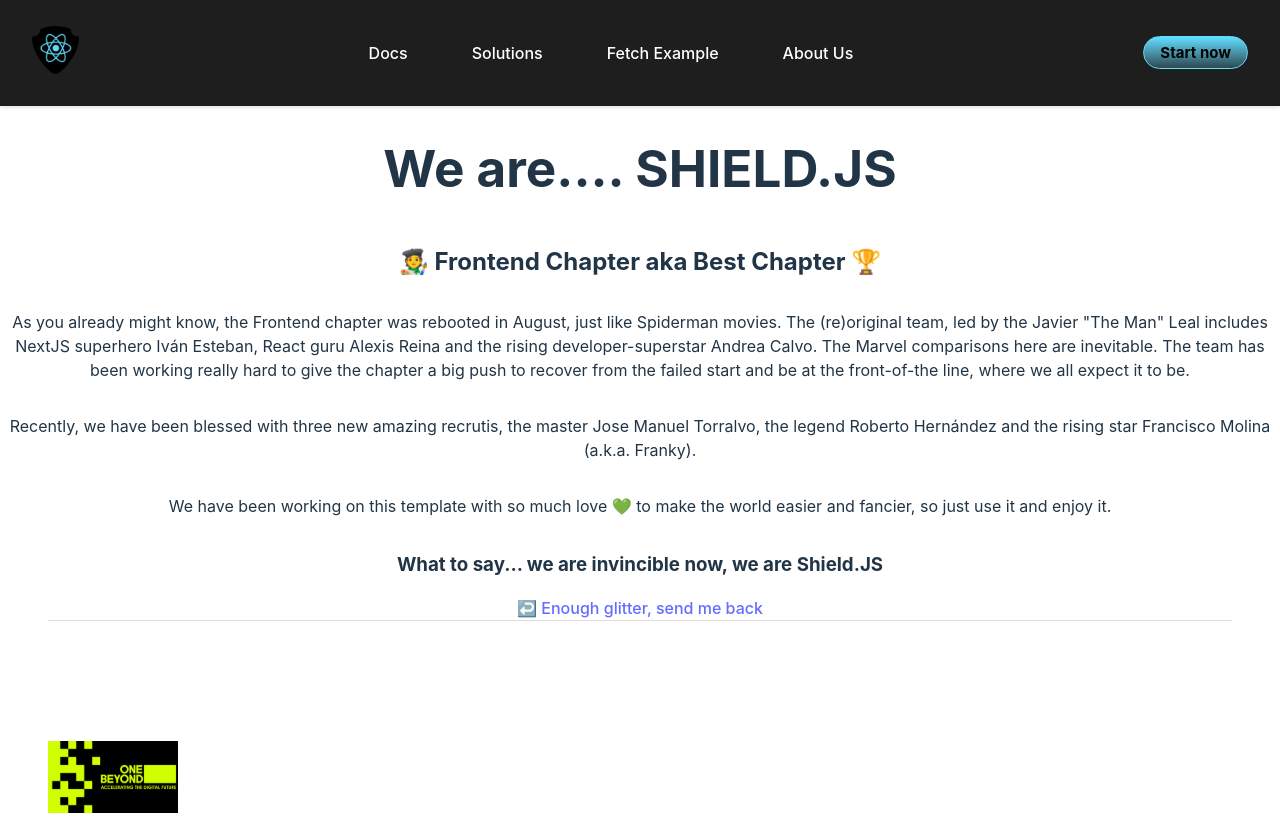
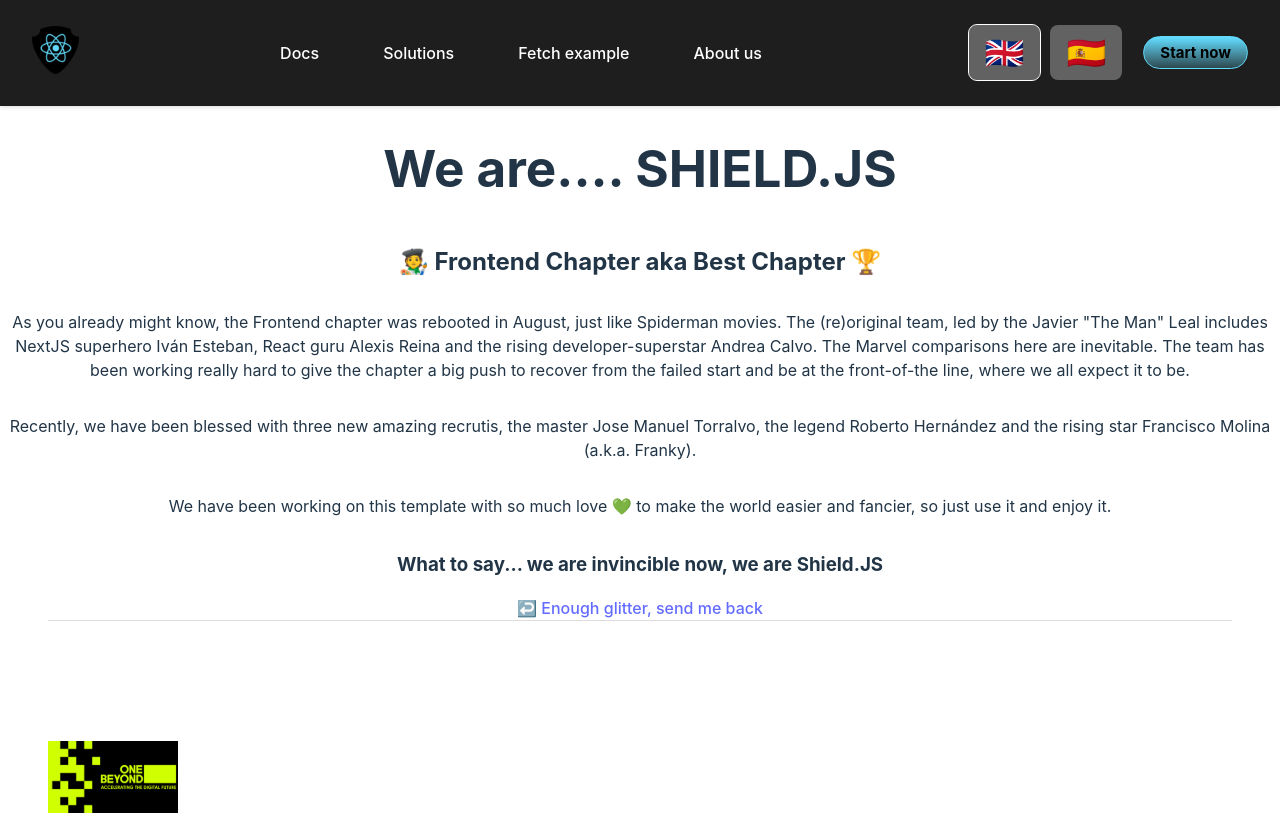
Before and after one commit to onebeyond/shieldjs, a React (Vite) app: page /about in a window 1280 px wide. Built offline with nearby package versions, Linux system fonts and the light colour scheme; a web font is replaced by a local one.

Commit message:
Chore/generalize language selector (#123)
* feat: create language selector component

* chore: move language selector to NavBar component

* chore: use languages in NavBar items

* chore: add intl to Start button

```diff
--- a/src/components/NavBar/NavBar.tsx
+++ b/src/components/NavBar/NavBar.tsx
@@ -1,15 +1,18 @@
 import React, { useState } from 'react'
 import {
   StyledDesktopNav, StyledMobileNav,
-  StyledNav, StyledMobileNavMenu, StyledImage, StyledNavButton
+  StyledNav, StyledMobileNavMenu, StyledImage, StyledNavButton, StyledRightContainer
 } from '@/components/NavBar/Navbar.styles'
 import shieldjsLogo from '@/assets/shieldjs.svg'
 import { Link } from 'react-router-dom'
 import { NavBarItems } from './components/NavBarItems/NavBarItems'
 import { HamburguerMenu } from './components/HamburguerMenu/HamburguerMenu'
+import { LanguageSelector } from './components/LanguageSelector'
+import { useTranslation } from 'react-i18next'
 
 export const NavBar: React.FC = () => {
   const [expanded, setExpanded] = useState(false)
+  const { t } = useTranslation('navBar')
 
   const handleToggleMenu = () => {
     setExpanded(!expanded)
@@ -17,9 +20,11 @@ export const NavBar: React.FC = () => {
 
   return (
     <StyledNav>
-      <Link to="/">
-        <StyledImage src={shieldjsLogo} alt="ShieldJS logo" />
-      </Link>
+
+        <Link to="/">
+          <StyledImage src={shieldjsLogo} alt="ShieldJS logo" />
+        </Link>
+
       <StyledDesktopNav>
         <NavBarItems />
       </StyledDesktopNav>
@@ -31,9 +36,13 @@ export const NavBar: React.FC = () => {
         </StyledMobileNavMenu>
       </StyledMobileNav>
 
-      <StyledNavButton>
-        Start now
-      </StyledNavButton>
+      <StyledRightContainer>
+        <LanguageSelector />
+        <StyledNavButton>
+          {t('startButton')}
+        </StyledNavButton>
+      </StyledRightContainer>
+
     </StyledNav>
   )
 }
--- a/src/components/NavBar/Navbar.styles.tsx
+++ b/src/components/NavBar/Navbar.styles.tsx
@@ -58,6 +58,13 @@ export const StyledMobileNavMenu = styled.ul<{ expanded: boolean }>`
   opacity: ${props => props.expanded ? 1 : 0}
 `
 
+export const StyledRightContainer = styled.div`
+  display: flex;
+  align-items: center;
+  justify-content: space-between;
+  gap: 1rem;
+`
+
 export const StyledImage = styled.img`
   height: 2rem;
   ${props => props.theme.mediaQueries.sm} {
--- /dev/null
+++ b/src/components/NavBar/components/LanguageSelector/LanguageSelector.styles.tsx
@@ -0,0 +1,23 @@
+import styled, { css } from 'styled-components'
+
+export const LanguageButton = styled.button<{ selected: boolean }>`
+    margin: 10px 5px;
+    padding: 0.25em 0.5em;
+    border: none;
+    background: rgba(255, 255, 255, 0.3);
+    font-size: 2em;
+    cursor: pointer;
+
+    &:focus, &:focus-visible, &:active {
+        outline: 1px solid white;
+    }
+
+    &:hover {
+        background: rgba(255, 255, 255, 0.5);
+        outline: 1px solid gray;
+    }
+
+    ${props => props.selected && css`
+        outline: 1px solid white;
+    `}
+`
--- /dev/null
+++ b/src/components/NavBar/components/LanguageSelector/LanguageSelector.tsx
@@ -0,0 +1,35 @@
+import React, { useState } from 'react'
+import { useTranslation } from 'react-i18next'
+import { LanguageButton } from './LanguageSelector.styles'
+
+const languages = [
+  { code: 'en', icon: '🇬🇧' },
+  { code: 'es', icon: '🇪🇸' }
+]
+
+interface LanguageSelectorProps {
+    defaultLanguage?: string
+}
+
+export const LanguageSelector: React.FC<LanguageSelectorProps> = ({ defaultLanguage = 'en' }) => {
+  const [selectedLanguage, setSelectedLanguage] = useState(defaultLanguage)
+  const { i18n } = useTranslation()
+
+  const handleOnLang = (code: string) => {
+    setSelectedLanguage(code)
+    i18n.changeLanguage(code).then()
+  }
+
+  return (
+    <div>
+        {languages?.map(({ code, icon }) => (
+          <LanguageButton
+            key={code}
+            selected={code === selectedLanguage}
+            onClick={() => handleOnLang(code)}>
+            {icon}
+          </LanguageButton>
+        ))}
+      </div>
+  )
+}
--- /dev/null
+++ b/src/components/NavBar/components/LanguageSelector/index.tsx
@@ -0,0 +1 @@
+export * from './LanguageSelector'
--- a/src/components/NavBar/components/NavBarItems/NavBarItems.tsx
+++ b/src/components/NavBar/components/NavBarItems/NavBarItems.tsx
@@ -1,20 +1,24 @@
 import React from 'react'
 import { Link } from 'react-router-dom'
 import { StyledNavItem } from './NavBarItems.styles'
+import { useTranslation } from 'react-i18next'
+
+const MENU_ITEMS = [
+  { name: 'docs', path: '/' },
+  { name: 'solutions', path: '/' },
+  { name: 'fetchExample', path: '/fetch-example' },
+  { name: 'aboutUs', path: '/about' }
+]
 
 export const NavBarItems: React.FC = () => {
-  const menuItems = [
-    { name: 'Docs', path: '/' },
-    { name: 'Solutions', path: '/' },
-    { name: 'Fetch Example', path: '/fetch-example' },
-    { name: 'About Us', path: '/about' }
-  ]
+  const { t } = useTranslation('navBarItems')
+
   return (
     <>
-      {menuItems.map((item, index) => (
+      {MENU_ITEMS.map((item, index) => (
         <StyledNavItem key={index}>
           <Link to={item.path}>
-            {item.name}
+            {t(item.name)}
           </Link>
         </StyledNavItem>
       ))}
--- a/src/i18n/locales/en.json
+++ b/src/i18n/locales/en.json
@@ -3,6 +3,15 @@
     "title": "🥲 Ooops...",
     "subtitle": "This page doesn´t exist",
     "sendBack": "↩️ Send me back"
+  },
+  "navBar": {
+    "startButton": "Start now"
+  },
+  "navBarItems": {
+    "docs": "Docs",
+    "solutions": "Solutions",
+    "fetchExample": "Fetch example",
+    "aboutUs": "About us"
   },
   "fetchExample": {
     "title": "Vite + React = Shield.js",
--- a/src/i18n/locales/es.json
+++ b/src/i18n/locales/es.json
@@ -3,6 +3,15 @@
     "title": "🥲 Upsss...",
     "subtitle": "Esta página no existe",
     "sendBack": "↩️ Sácame de aquí"
+  },
+  "navBar": {
+    "startButton": "Comenzar ahora"
+  },
+  "navBarItems": {
+    "docs": "Docs",
+    "solutions": "Soluciones",
+    "fetchExample": "Ejemplo de fetch",
+    "aboutUs": "Sobre nosotros"
   },
   "fetchExample": {
     "title": "Vite + React = Shield.js",
--- a/src/pages/FetchExample/FetchExample.css
+++ b/src/pages/FetchExample/FetchExample.css
@@ -62,12 +62,3 @@
 .read-the-docs {
     color: #888;
 }
-
-.language {
-    margin: 10px 5px;
-    padding: 0.25em 0.5em;
-    border: none;
-    background: rgba(255, 255, 255, 0.3);
-    font-size: 2em;
-    cursor: pointer;
-}
--- a/src/pages/FetchExample/FetchExample.tsx
+++ b/src/pages/FetchExample/FetchExample.tsx
@@ -11,17 +11,10 @@ import { Card } from '@/components/Card'
 import { Button } from '@/components/Button'
 import { MainLayout } from '@/layout/MainLayout/MainLayout'
 
-const languages = [
-  { code: 'en', icon: '🇬🇧' },
-  { code: 'es', icon: '🇪🇸' }
-]
-
 function FetchExample () {
   const [count, setCount] = useState(0)
   const [character, setCharacter] = useState<Character | null>(null)
-  const { t, i18n } = useTranslation('fetchExample')
-
-  const handleOnLang = (code: string) => i18n.changeLanguage(code).then()
+  const { t } = useTranslation('fetchExample')
 
   const CHARACTER_ID = 1
 
@@ -31,13 +24,7 @@ function FetchExample () {
 
   return (
     <MainLayout>
-      <div>
-        {languages?.map(({ code, icon }) => (
-          <button className="language" key={code} onClick={() => handleOnLang(code)}>
-            {icon}
-          </button>
-        ))}
-      </div>
+
       <div>
         <a href="https://vitejs.dev" target="_blank" rel="noreferrer">
           <img src="/vite.svg" className="logo" alt="Vite logo" />
```
